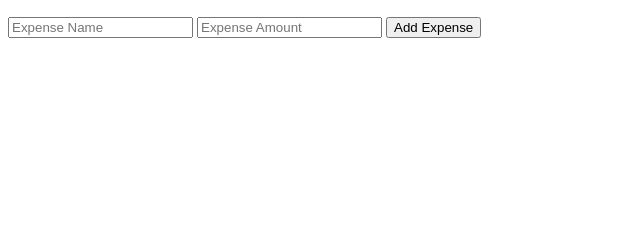
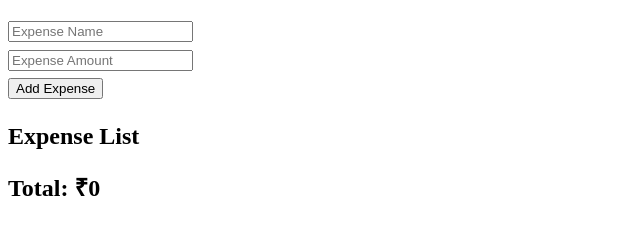
Before and after one commit to zohaibhassan9/Expense-Tracker, a plain HTML site: page index.html in a window 1280 px wide. Shown: the part 50-284 px from the top of the page, without its empty margins (0-640 px from the left). Drawn offline with Linux system fonts and the light colour scheme.

Commit message:
HTML completed

```diff
--- a/index.html
+++ b/index.html
@@ -10,12 +10,20 @@
 <div class="container">
 <h2>Expense Tracker</h2>
 
-<div class="inpt-field">
-<input type="text" id="expense-name" placeholder="Expense Name">
-<input type="number" id="expense-amount" placeholder="Expense Amount">
+<div class="inpt-field" style="line-height: 1.8;">
+<input type="text" id="expense-name" placeholder="Expense Name"> <br>
+<input type="number" id="expense-amount" placeholder="Expense Amount"> <br>
 <button onclick="addExpense">Add Expense</button>
 </div>
 
+<div class="expenses">
+<h2>Expense List</h2>
+<ul id="expense-list"></ul>
+</div>
+
+<div class="total">
+<h2>Total: ₹<span id="total-amount">0</span></h2>
+</div>
 
 </div>
 
```
